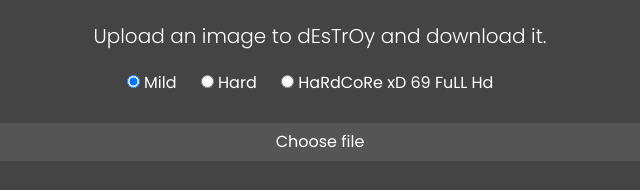
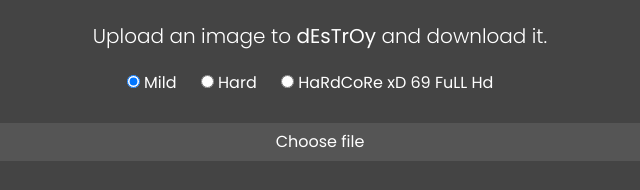
Before and after one commit to ByteBendr/meme-your-image, a plain HTML site: page index.html in a window 1280 px wide. Shown: the part 251-441 px from the top of the page, 320-960 px from the left. Drawn offline with nearby package versions, Linux system fonts and the light colour scheme.

Commit message:
Update index.html

```diff
--- a/index.html
+++ b/index.html
@@ -80,7 +80,7 @@
 <body>
     <div class="container">
         <h1 class="my-4"><i class="fas fa-fire"></i> Meme Your Image</h1>
-        <p class="lead">Upload an image to dEsTrOy and download it.</p>
+        <p class="lead">Upload an image to <strong>dEsTrOy</strong> and download it.</p>
 
         <!-- Radio buttons for burn intensity -->
         <div class="radio-group">
```
